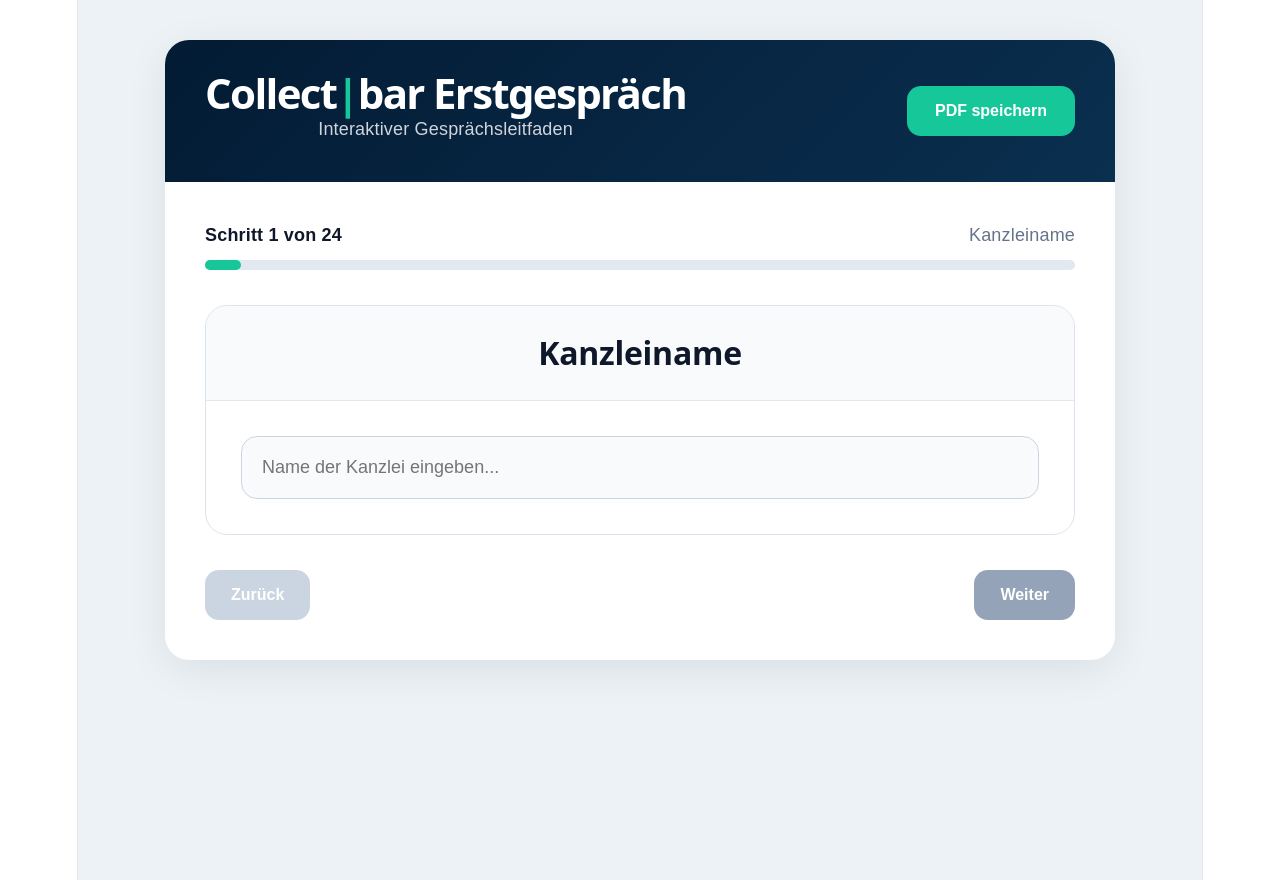
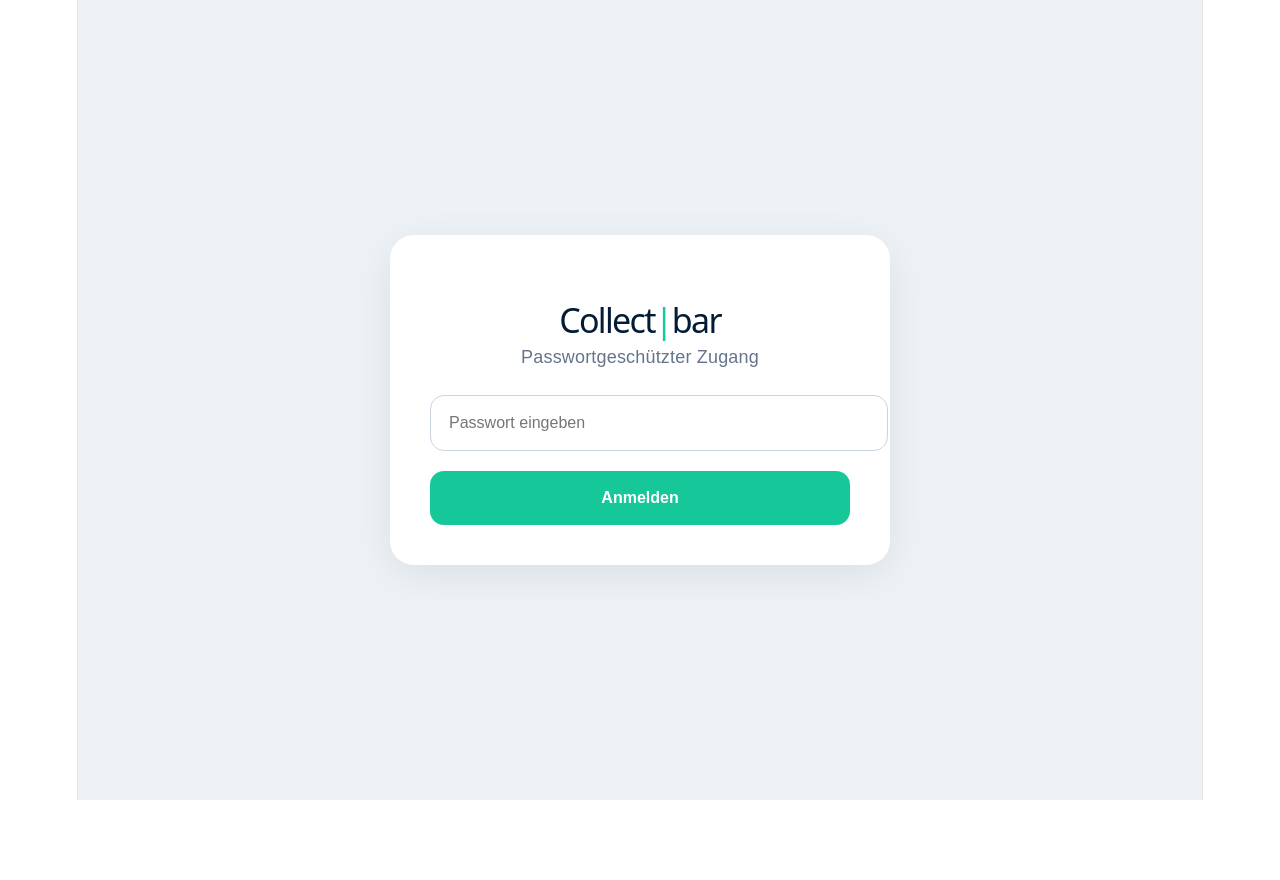
Before and after one commit to kuecuek-Digitalbar/collectbar-erstgespraech, a React (Vite) app: page / in a window 1280 px wide. After the commit the page ends 800 px from the top, so only its background shows below. Built offline with nearby package versions, Linux system fonts and the light colour scheme.

Commit message:
final working pdf export

```diff
--- a/src/App.jsx
+++ b/src/App.jsx
@@ -1,4 +1,5 @@
 import { useState } from "react";
+const APP_PASSWORD = "collectbar2026";
 
 export default function CollectbarTool() {
   const questions = [
@@ -30,6 +31,11 @@
 
   const [currentStep, setCurrentStep] = useState(0);
   const [answers, setAnswers] = useState({});
+  const [isAuthenticated, setIsAuthenticated] =
+  useState(false);
+
+const [password, setPassword] =
+  useState("");
   const [isExporting, setIsExporting] = useState(false);
 
   const handleAnswerChange = (value) => {
@@ -149,7 +155,104 @@
       setIsExporting(false);
     }
   };
+if (!isAuthenticated) {
+  return (
+    <div
+      style={{
+        minHeight: "100vh",
+        display: "flex",
+        justifyContent: "center",
+        alignItems: "center",
+        background: "#edf2f7",
+        fontFamily: "Arial, sans-serif",
+      }}
+    >
+      <div
+        style={{
+          width: "420px",
+          background: "white",
+          padding: "40px",
+          borderRadius: "24px",
+          boxShadow:
+            "0 10px 40px rgba(0,0,0,0.08)",
+        }}
+      >
+        <h1
+          style={{
+            fontSize: "34px",
+            marginBottom: "10px",
+            color: "#031b34",
+          }}
+        >
+          Collect
+          <span
+            style={{
+              color: "#16c79a",
+            }}
+          >
+            |
+          </span>
+          bar
+        </h1>
 
+        <p
+          style={{
+            marginBottom: "25px",
+            color: "#64748b",
+          }}
+        >
+          Passwortgeschützter Zugang
+        </p>
+
+        <input
+          type="password"
+          placeholder="Passwort eingeben"
+          value={password}
+          onChange={(e) =>
+            setPassword(e.target.value)
+          }
+          style={{
+            width: "100%",
+            padding: "18px",
+            borderRadius: "14px",
+            border: "1px solid #cbd5e1",
+            marginBottom: "20px",
+            fontSize: "16px",
+          }}
+        />
+
+        <button
+          onClick={() => {
+            if (
+              password === APP_PASSWORD
+            ) {
+              setIsAuthenticated(
+                true
+              );
+            } else {
+              alert(
+                "Falsches Passwort"
+              );
+            }
+          }}
+          style={{
+            width: "100%",
+            padding: "18px",
+            border: "none",
+            borderRadius: "14px",
+            background: "#16c79a",
+            color: "white",
+            fontSize: "16px",
+            fontWeight: "700",
+            cursor: "pointer",
+          }}
+        >
+          Anmelden
+        </button>
+      </div>
+    </div>
+  );
+}
   return (
     <div style={{ minHeight: "100vh", background: "#edf2f7", padding: "40px", fontFamily: "Arial, sans-serif" }}>
       <div style={{ maxWidth: "950px", margin: "0 auto", background: "#ffffff", borderRadius: "24px", overflow: "hidden", boxShadow: "0 10px 40px rgba(0,0,0,0.08)" }}>
```
